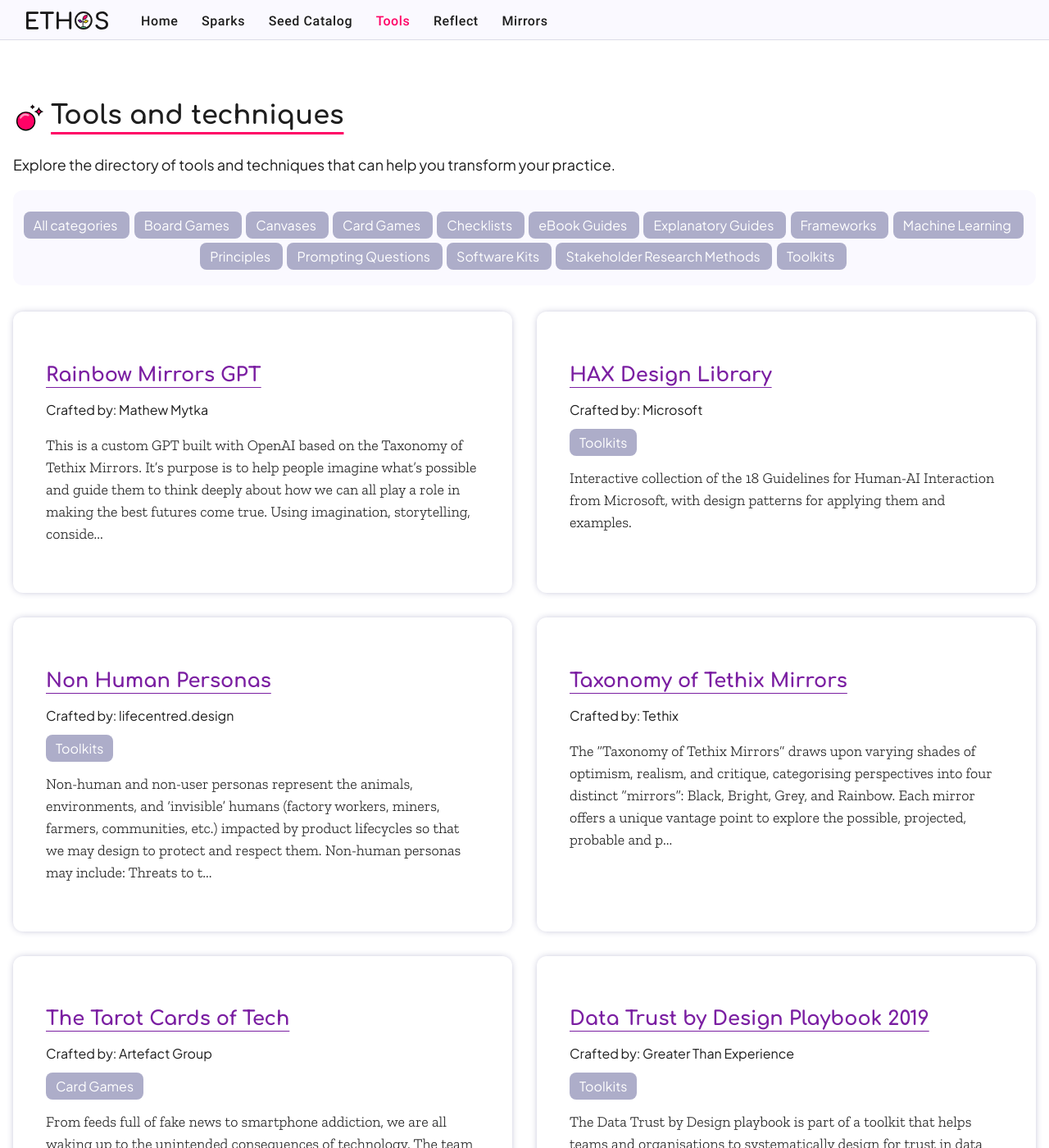
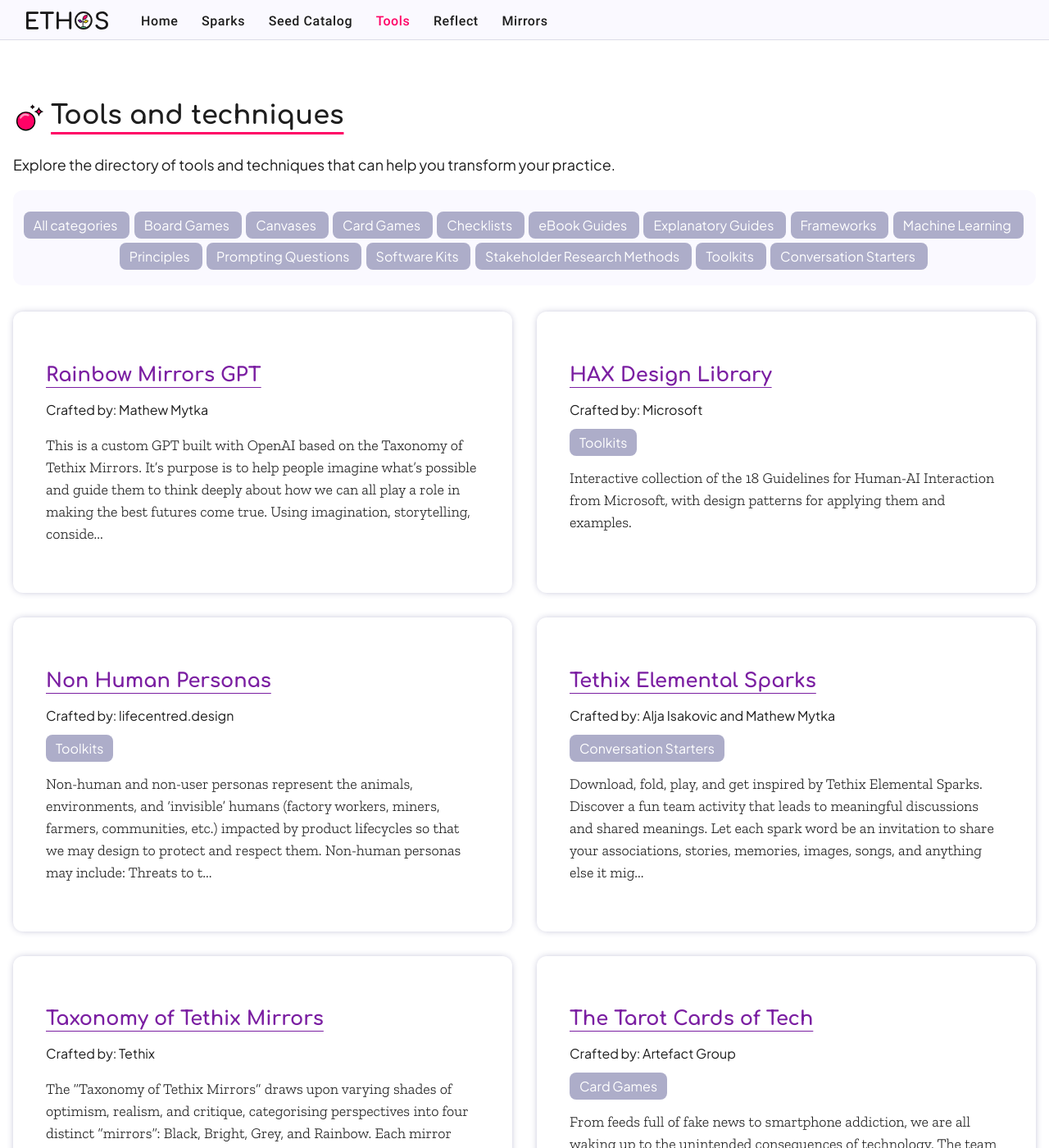
Before and after one commit to tethix-ethos/ethos-jekyll, a Jekyll site: the page built from pages/tools.md, in a window 1280 px wide and 1400 px high. Shown: the whole window at 82% size. Built offline with Jekyll 4.4.1, drawn with Linux system fonts in a browser that asks for light colours; the list of posts is cut into pages by our own code; some of the changed text lies outside the part shown.

Commit message:
Minor spelling fix and new category to tools and elemental sparks added to tools

```diff
--- a/_data/tools_categories.yml
+++ b/_data/tools_categories.yml
@@ -24,3 +24,5 @@
   slug: stakeholder-research-methods
 - title: Toolkits
   slug: toolkits
+- title: Conversation Starters
+  slug: conversation-starters
--- /dev/null
+++ b/_tools/elemental-sparks.md
@@ -0,0 +1,16 @@
+---
+title: "Tethix Elemental Sparks"
+date: 2024-03-08 04:20:00
+author: Alja Isakovic and Mathew Mytka
+website: https://tethix.co/paper-sparks/
+description: >
+    Download, fold, play, and get inspired by Tethix Elemental Sparks. Discover a fun team activity that leads to meaningful discussions and shared meanings. Let each spark word be an invitation to share your associations, stories, memories, images, songs, and anything else it might evoke.
+categories:
+ - Conversation Starters
+---
+
+Language is an elemental part of culture. Yet, we rarely take the time to explore the meaning behind words we use regularly. This often leads to tensions and misunderstandings, even when we have shared intents.
+
+Tethix Elemental Sparks are here to spark discussions, storytelling, and explorations into what common words mean to us.
+
+In a format that is likely to evoke childhood memories, Tethix Elemental Sparks are a printable interactive artefact designed to delight and invite exploration. Let chance guide your discussions as your fingers remember the playfulness you might have forgotten as an adult.
```
Also changed, not shown: _seeds/tethix-codesign-principles.md (+1 -1 lines).
